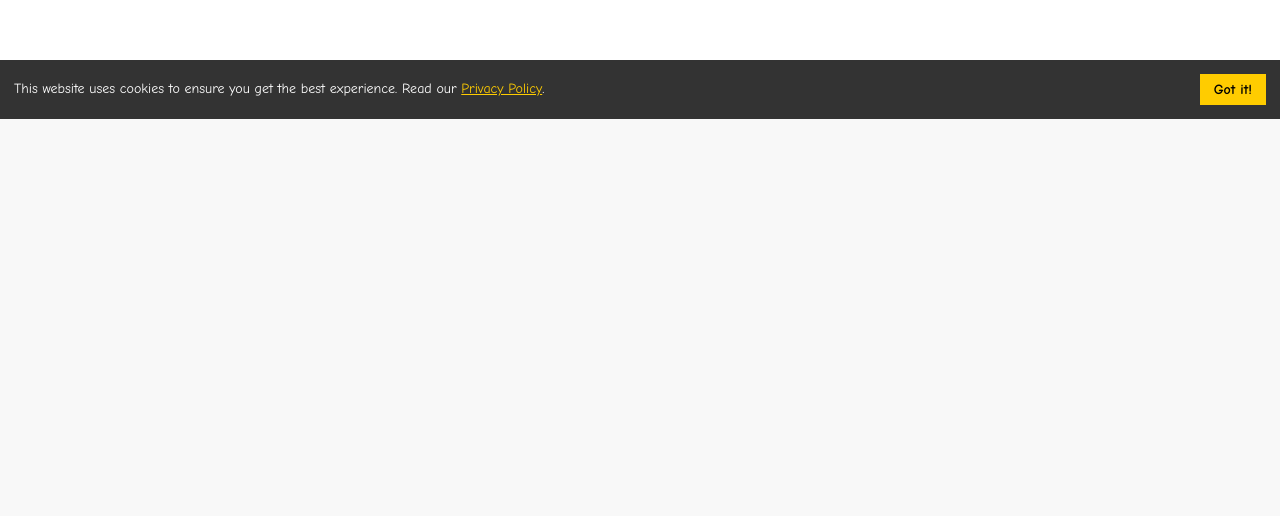
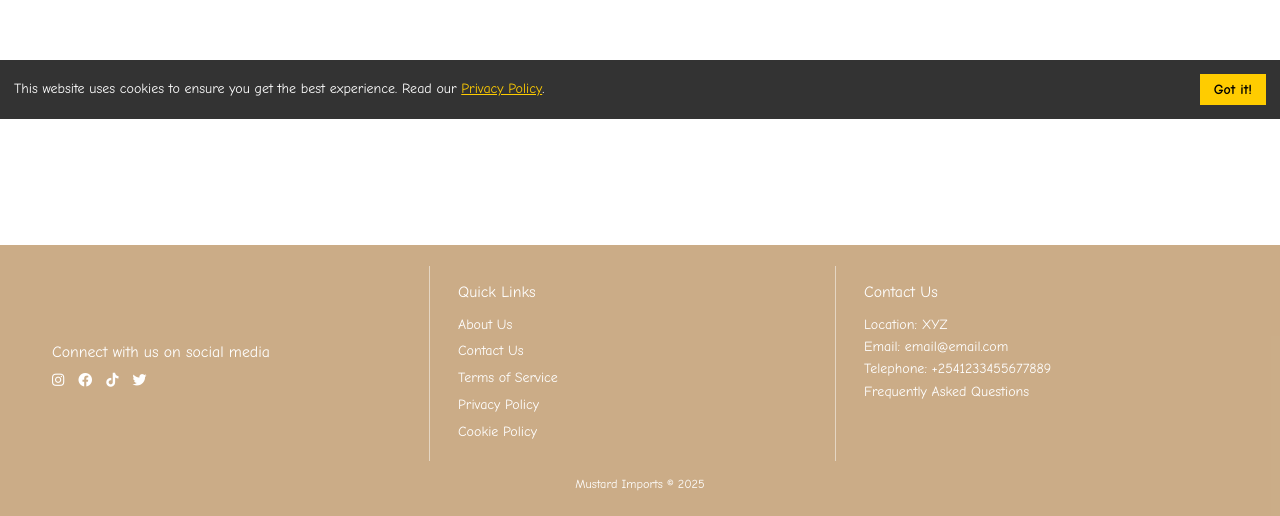
Before and after one commit to kamauhenry/Mustardecommerce, a Vue app in the folder frontend/vue-project/: page /category/agriculture-food-drinks in a window 1280 px wide. Shown: the part 681-1197 px from the top of the page. Before the commit the page ends 800 px from the top, so only its background shows below. Built offline with nearby package versions, Linux system fonts and the light colour scheme; a web font is replaced by a local one.

Commit message:
footer fix

```diff
--- a/frontend/vue-project/src/App.vue
+++ b/frontend/vue-project/src/App.vue
@@ -25,6 +25,7 @@
   --text-color-ten: var(--vt-c-white); /* #ffffff white */
   --text-color-eleven: var(--vt-c-white); /* #ffffff white */
   --text-color-twelve: var(--vt-c-grey); /* grey */
+  --text-color-thirteen: var(--text-color-category-hover);
 }
 
 [data-theme="light"] {
@@ -36,16 +37,21 @@
   --text-color-ten: var(--vt-c-black-soft); /* #3d3d3d dark grey */
   --text-color-eleven: var(--text-color-two); /* #838636 darkish green */
   --text-color-twelve: var(--text-color-four); /* darker green */
+  --text-color-thirteen: var(--text-color-one);
 }
 
 .navbar {
-  background-color: var(--top-row-bg);
+  background-color: var(--categories-bg);
   transition: background-color 0.3s, color 0.3s;
 }
 
 .categories {
   background-color: var(--categories-bg);
   transition: background-color 0.3s, color 0.3s;
+}
+
+.category-p {
+  color: var(--text-color-thirteen);
 }
 
 .category-link {
@@ -60,6 +66,8 @@
 #app {
   background-color: var(--main-body-bg);
   transition: background-color 0.3s, color 0.3s;
-  height: 100vh;
+  display: flex;
+  flex-direction: column;
+  min-height: 100vh;
 }
 </style>
--- a/frontend/vue-project/src/assets/base.css
+++ b/frontend/vue-project/src/assets/base.css
@@ -25,9 +25,10 @@
 
   /* Navigation */
   --background-color-one: #f2f2f2;
-  --background-color-two: #ffd700;
-  --background-color-three: #d9d9d9;
+  --background-color-two: #ecc900;
+  --background-color-three: #ebebeb;
   --text-color-one: #db4619;
+  --text-color-category-hover: #9e2500;
   --text-color-two: #787a30;
 
   /* Home */
--- /dev/null
+++ b/frontend/vue-project/src/components/footer/FooterPage.vue
@@ -0,0 +1,152 @@
+<template>
+  <footer class="footer">
+    <div class="footer-container">
+      <div class="social-media">
+        <h3>Connect with us on social media</h3>
+        <div class="icons">
+          <i class="fab fa-instagram"></i>
+          <i class="fab fa-facebook"></i>
+          <i class="fab fa-tiktok"></i>
+          <i class="fab fa-twitter"></i>
+        </div>
+      </div>
+
+      <div class="quick-links">
+        <h3>Quick Links</h3>
+        <ul class="footer-links">
+          <li><router-link to="/about" class="footer-router-link">About Us</router-link></li>
+          <li><router-link to="/contact" class="footer-router-link">Contact Us</router-link></li>
+          <li><router-link to="/terms" class="footer-router-link">Terms of Service</router-link></li>
+          <li><router-link to="/privacy" class="footer-router-link">Privacy Policy</router-link></li>
+          <li><router-link to="/cookies" class="footer-router-link">Cookie Policy</router-link></li>
+        </ul>
+      </div>
+
+      <div class="contact-info">
+        <h3>Contact Us</h3>
+        <p>Location: XYZ</p>
+        <p>Email: <a href="mailto:email@email.com">email@email.com</a></p>
+        <p>Telephone: <a href="tel:+2541233455677889">+2541233455677889</a></p>
+        <router-link to="/faq" class="faq-link footer-router-link">Frequently Asked Questions</router-link>
+      </div>
+    </div>
+
+    <div class="copyright">
+      Mustard Imports © {{ currentYear }}
+    </div>
+  </footer>
+</template>
+
+<script setup>
+import { ref } from 'vue';
+
+const currentYear = ref(new Date().getFullYear());
+</script>
+
+<style scoped>
+@import "https://cdnjs.cloudflare.com/ajax/libs/font-awesome/6.0.0/css/all.min.css";
+
+/* Footer Styles */
+.footer {
+  width: 100%;
+  background-color: var(--background-color-five);
+  color: white;
+  padding: 1.5rem 0;
+  text-align: center;
+  position: relative;
+}
+
+.footer-container {
+  display: grid;
+  grid-template-columns: 1fr 1fr 1fr;
+  align-items:start;
+  padding: 0 2rem;
+  max-width: 90rem;
+  margin: 0 auto;
+  gap: 1rem;
+}
+
+/* Footer Sections */
+.social-media,
+.quick-links,
+.contact-info {
+  padding: 1rem;
+  min-width: 12.5rem;
+  text-align: left;
+  display: flex;
+  flex-direction: column;
+  position: relative;
+  height: 100%;
+}
+
+.social-media {
+  display: flex;
+  justify-content: center;
+}
+
+/* Add vertical dividers */
+.social-media,
+.quick-links {
+  border-right: 1px solid rgba(255, 255, 255, 0.5);
+  padding-right: 1rem;
+}
+
+/* Ensure the last div (contact-info) doesn't have a border */
+.contact-info {
+  border-right: none;
+}
+
+/* Typography & Icons */
+h3 {
+  font-size: 1.125rem;
+  margin-bottom: 0.625rem;
+}
+
+.icons {
+  font-size: 1.5rem;
+  display: flex;
+  justify-content: flex-start;
+  gap: 1rem;
+}
+
+.quick-links ul {
+  list-style: none;
+  padding: 0;
+}
+
+.quick-links li {
+  margin-bottom: 0.3125rem;
+}
+
+.footer-router-link,
+.contact-info a {
+  color: white;
+  text-decoration: none;
+}
+
+.footer-router-link:hover {
+  text-decoration: underline;
+}
+
+/* Copyright */
+.copyright {
+  margin-top: 1rem;
+  font-size: 0.875rem;
+}
+
+/* Responsive Design */
+@media (max-width: 768px) {
+  .footer-container {
+    grid-template-columns: 1fr;
+    text-align: center;
+    gap: 1rem;
+  }
+
+  .social-media,
+  .quick-links,
+  .contact-info {
+    border-right: none;
+    text-align: center;
+  }
+}
+</style>
--- a/frontend/vue-project/src/components/navigation/CategoriesRow.vue
+++ b/frontend/vue-project/src/components/navigation/CategoriesRow.vue
@@ -64,7 +64,6 @@ export default {
 }
 
 .category-p {
-  color: var(--text-color-one);
   font-weight: 700;
   font-size: 1.1rem;
 }
--- a/frontend/vue-project/src/components/navigation/HamburgerMenu.vue
+++ b/frontend/vue-project/src/components/navigation/HamburgerMenu.vue
@@ -137,6 +137,7 @@ onUnmounted(() => {
   justify-content: space-between;
   padding: 0 1rem;
   background-color: var(--vt-c-white);
+  z-index: 99;
 }
 
 .nav-bar-one {
--- a/frontend/vue-project/src/views/HomePage.vue
+++ b/frontend/vue-project/src/views/HomePage.vue
@@ -6,6 +6,10 @@
       <CategoriesRow />
     </template>
     <HamburgerMenu v-if="isMobile" :isOpen="isSidebarOpen" @close-menu="isSidebarOpen = false" />
+    <div class="handsome">
+      <p>I am very handsome</p>
+    </div>
+    <FooterPage></FooterPage>
     <CookiesConsent />
   </div>
 </template>
@@ -16,6 +20,7 @@ import TopRow from "../components/navigation/TopRow.vue";
 import PagesRow from "../components/navigation/PagesRow.vue";
 import CategoriesRow from "../components/navigation/CategoriesRow.vue";
 import HamburgerMenu from "../components/navigation/HamburgerMenu.vue";
+import FooterPage from "../components/footer/FooterPage.vue";
 import CookiesConsent from "../views/CookiesConsent.vue";
 
 export default {
@@ -24,6 +29,7 @@ export default {
     PagesRow,
     CategoriesRow,
     HamburgerMenu,
+    FooterPage,
     CookiesConsent,
   },
   setup() {
@@ -46,3 +52,11 @@ export default {
   },
 };
 </script>
+
+<style>
+.handsome {
+  flex: 1;
+  overflow-y: auto;
+  height: 50rem;
+}
+</style>
```
Also changed, not shown: frontend/vue-project/src/assets/images/microsoft.png (added), 1 other file (tests, documents, lock files or other folders).
